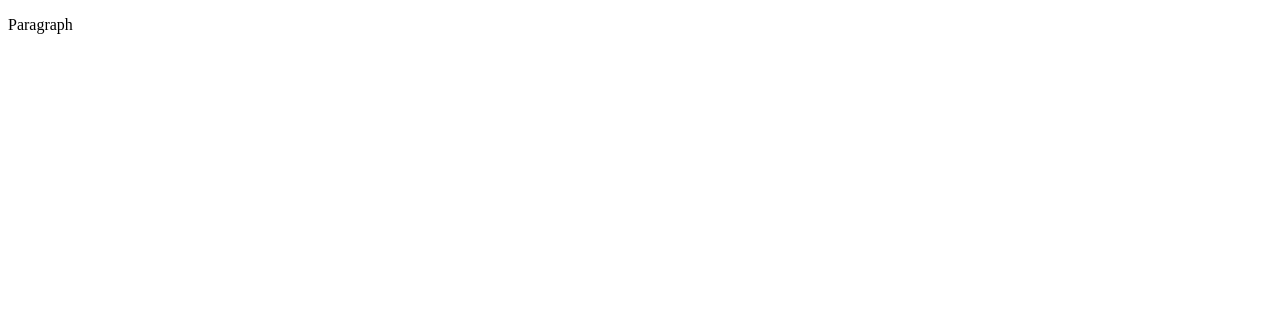
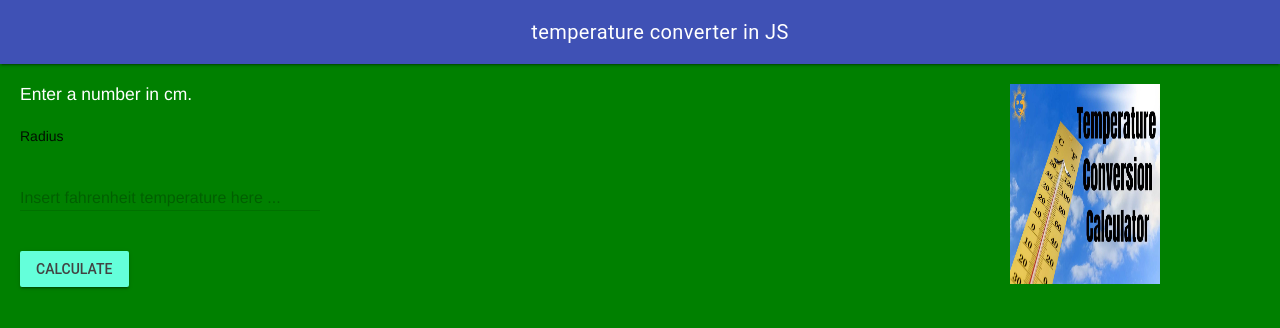
Before and after one commit to MTHS-ICD2O-1-2023/ICD2O-Unit-3-04-Gabriel-Zanardi, a plain HTML site: page index.html in a window 1280 px wide. Drawn offline with nearby package versions, Linux system fonts and the light colour scheme.

Commit message:
did css, js, and index

```diff
--- a/css/style.css
+++ b/css/style.css
@@ -1,4 +1,40 @@
-/* Created by: Mr. Coxall
-* Created on: Sep 2020
+/* Created by: Gabriel
+* Created on: Apr 2024
 * This file contains the CSS for index.html
 */
+.mdl-layout__header-row {
+  justify-content: center;
+  padding: 0;
+}
+
+.mdl-layout__content {
+  padding-left: 15pt;
+  padding-right: 15pt;
+  padding-top: 15pt;
+}
+
+.mdl-textfield__error {
+  color: lightgreen;
+}
+
+.page-content {
+  color: white;
+  font-family: Helvetica, Arial, sans-serif;
+  font-size: 1.25rem;
+}
+
+.page-content-answer {
+  color: rgb(0 0 0);
+  font-family: Helvetica, Arial, sans-serif;
+  font-size: 1.25rem;
+}
+
+.right-image {
+  height: auto;
+  width: 250px;
+  float: right;
+}
+
+body {
+  background-color: green;
+}
--- a/index.html
+++ b/index.html
@@ -1,9 +1,60 @@
 <!DOCTYPE html>
+<!--Made by Gabriel-->
 <html>
-  <head>
-    <title>Title</title>
-  </head>
-  <body>
-    <p>Paragraph</p>
-  </body>
+<head>
+  <meta charset="utf-8" />
+  <meta name="description" content="temperature converter in JS" />
+  <meta name="keywords" content="mths, ics2o" />
+  <meta name="author" content="Gabriel" />
+  <meta name="viewport" content="width=device-width, initial-scale=1.0" />
+  <link rel="stylesheet" href="./css/style.css" />
+  <link rel="stylesheet" href="https://fonts.googleapis.com/icon?family=Material+Icons" />
+  <link rel="stylesheet" href="https://code.getmdl.io/1.3.0/material.indigo-teal.min.css" />
+  <link rel="apple-touch-icon" sizes="180x180" href="apple-touch-icon.png" />
+  <link rel="icon" type="image/png" sizes="32x32" href="favicon-32x32.png" />
+  <link rel="icon" type="image/png" sizes="16x16" href="favicon-16x16.png" />
+  <link rel="manifest" href="site.webmanifest" />
+  <title>Volume of a sphere</title>
+</head>
+<body>
+  <script defer src="https://code.getmdl.io/1.3.0/material.min.js"></script>
+  <script src="./js/script.js"></script>
+  <div class="mdl-layout mdl-js-layout mdl-layout--fixed-header">
+    <header class="mdl-layout__header">
+      <div class="mdl-layout__header-row">
+        <span class="mdl-layout-title">temperature converter in JS</span>
+      </div>
+    </header>
+    <main class="mdl-layout__content">
+      <div class="right-image">
+        <img src="./images/Fahrenheit to Celsius.jpg" height="200" width="150" alt="temperature converter image" />
+      </div>
+      <div class="page-content">
+        Enter a number in cm.
+      </div>
+      <br />
+      <!-- Simple Textfield for integers-->
+      <form action="#">
+        <div class="parent">
+          <p>Radius</p>
+          <div class="child mdl-textfield mdl-js-textfield">
+            <input class="mdl-textfield__input" type="text" pattern="-?[0-9]*(\.[0-9]+)?" id="fahrenheit-temp" step=".01">
+            <label class="mdl-textfield__label" for="age-entered">Insert fahrenheit temperature here ...</label>
+            <span class="mdl-textfield__error">Input is not a number!</span>
+          </div>
+            <div class="page-content-answer">
+            <div id="fahren-to-celsius"></div>
+          </div>
+        </div>
+      </form>
+      <br />
+      <!-- Accent-colored raised button with ripple -->
+      <button class="mdl-button mdl-js-button mdl-button--raised mdl-js-ripple-effect mdl-button--accent"
+        onclick="myButtonClicked()">
+        Calculate
+      </button>
+      <br />
+    </main>
+  </div>
+</body>
 </html>
--- a/js/script.js
+++ b/js/script.js
@@ -1,5 +1,19 @@
 // Copyright (c) 2020 Mr. Coxall All rights reserved
 //
-// Created by: Mr. Coxall
-// Created on: Sep 2020
+// Created by: Gabriel
+// Created on: Apr 2024
 // This file contains the JS functions for index.html
+"use strict"
+
+function myButtonClicked() {
+ // input
+ const fahrenheitTemp = parseFloat(document.getElementById("fahrenheit-temp").value)
+
+ // process
+ const celsiusTemp = (fahrenheitTemp - 32) * 5.0 / 9.0
+ const finalAnswer = celsiusTemp.toFixed(2)
+
+ // output
+ document.getElementById("fahren-to-celsius").innerHTML =
+   "The temperature in Celsius is " + finalAnswer + "C°."
+}
```
